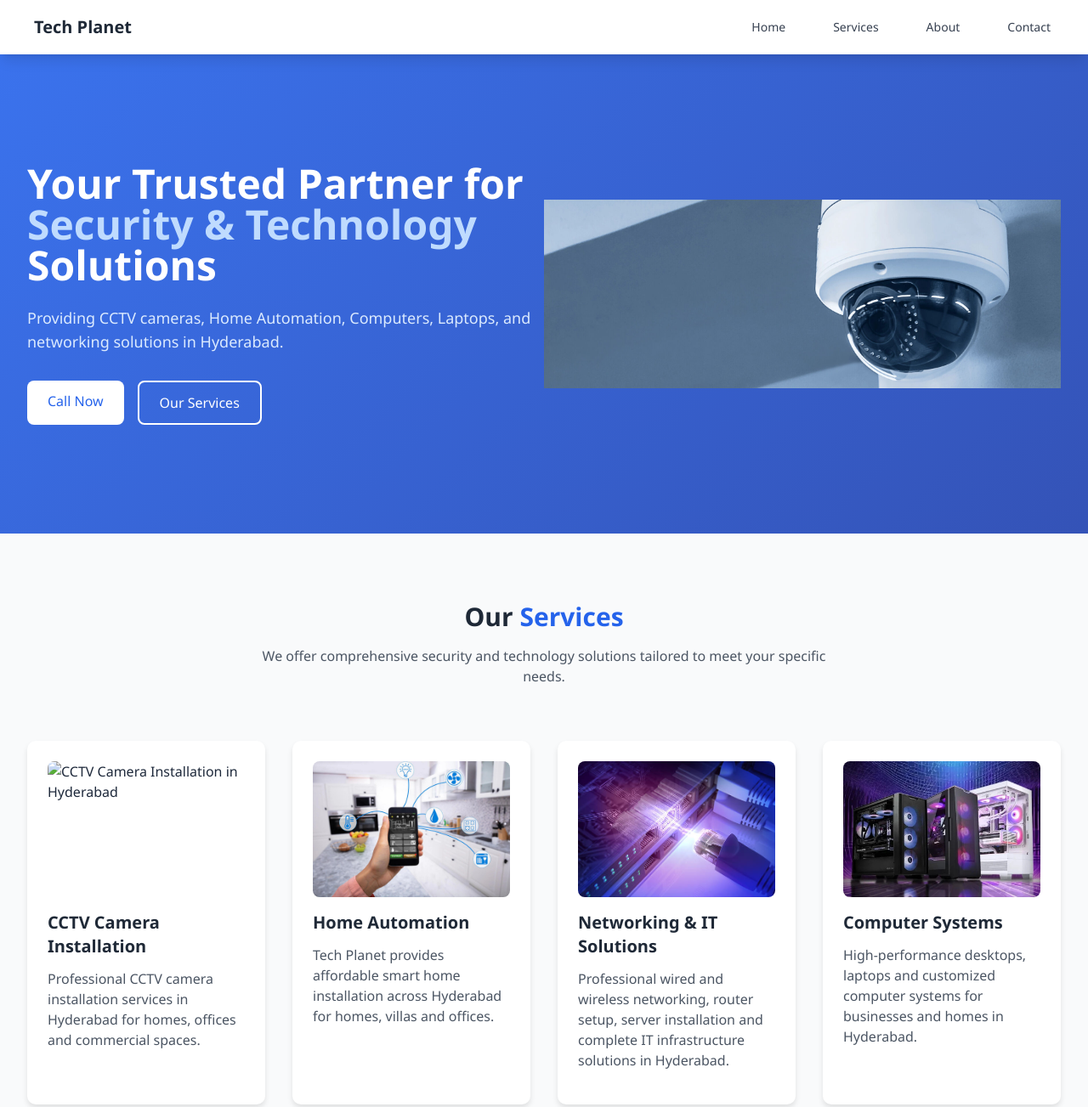
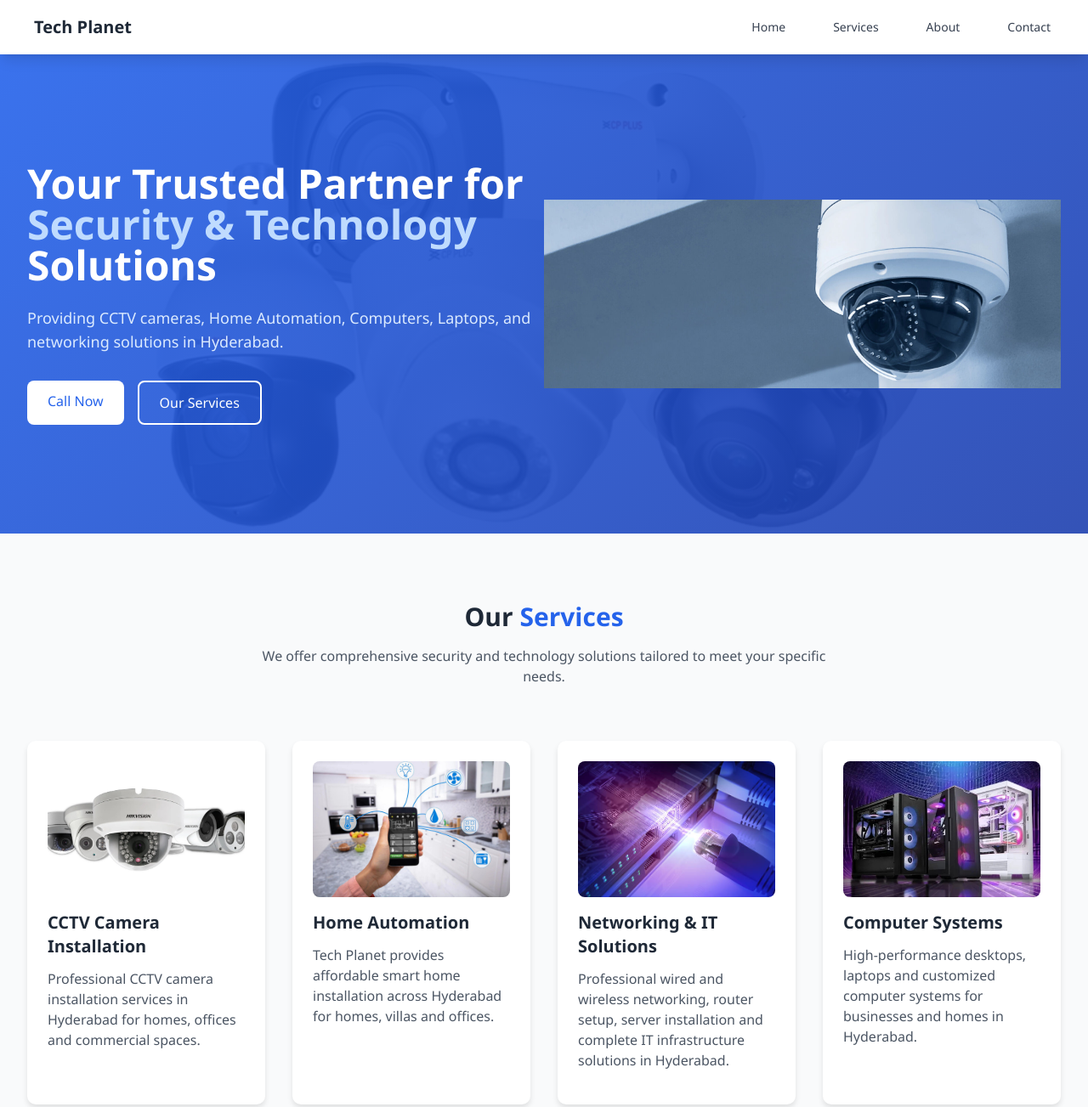
Before and after one commit to Nitesh-dev0/tech-planet, a website: page index.html in a window 1280 px wide. Shown: the top 1303 px of the page at 85% size. Drawn offline with nearby package versions, Linux system fonts and the light colour scheme.

Commit message:
Add files via upload

```diff
--- a/index.html
+++ b/index.html
@@ -23,7 +23,7 @@ body {
 
         .hero {
             background: linear-gradient(135deg, rgba(37, 99, 235, 0.9) 0%, rgba(30, 64, 175, 0.9) 100%),
-                        url("images/Cp Plus 1st.jpg");
+                        url("images/cp1.jpg");
             background-size: cover;
             background-position: center;
             background-attachment: fixed;
@@ -179,7 +179,7 @@ body {
 <div class="service-card bg-white p-6">
 
     <!-- CCTV Image -->
-    <img src="images/3rd cctv.jpg"
+    <img src="images/hik3.jpg"
          alt="CCTV Camera Installation in Hyderabad"
          class="w-full h-40 object-cover rounded-lg mb-4">
 
@@ -273,7 +273,7 @@ body {
         <div class="max-w-7xl mx-auto px-4 sm:px-6 lg:px-8">
             <div class="flex flex-col md:flex-row items-center">
                 <div class="md:w-1/2 mb-10 md:mb-0 md:pr-10">
-                    <img src="images/2023-07-18 (1)">
+                    <img src="images/2nd.jpg" alt="Tech Planet security and technology solutions" class="w-full rounded-lg object-cover">
                 </div>
                 <div class="md:w-1/2">
                     <h2 class="text-3xl font-bold text-gray-800 mb-6">About <span class="text-red-600">Tech Planet</span></h2>
```
